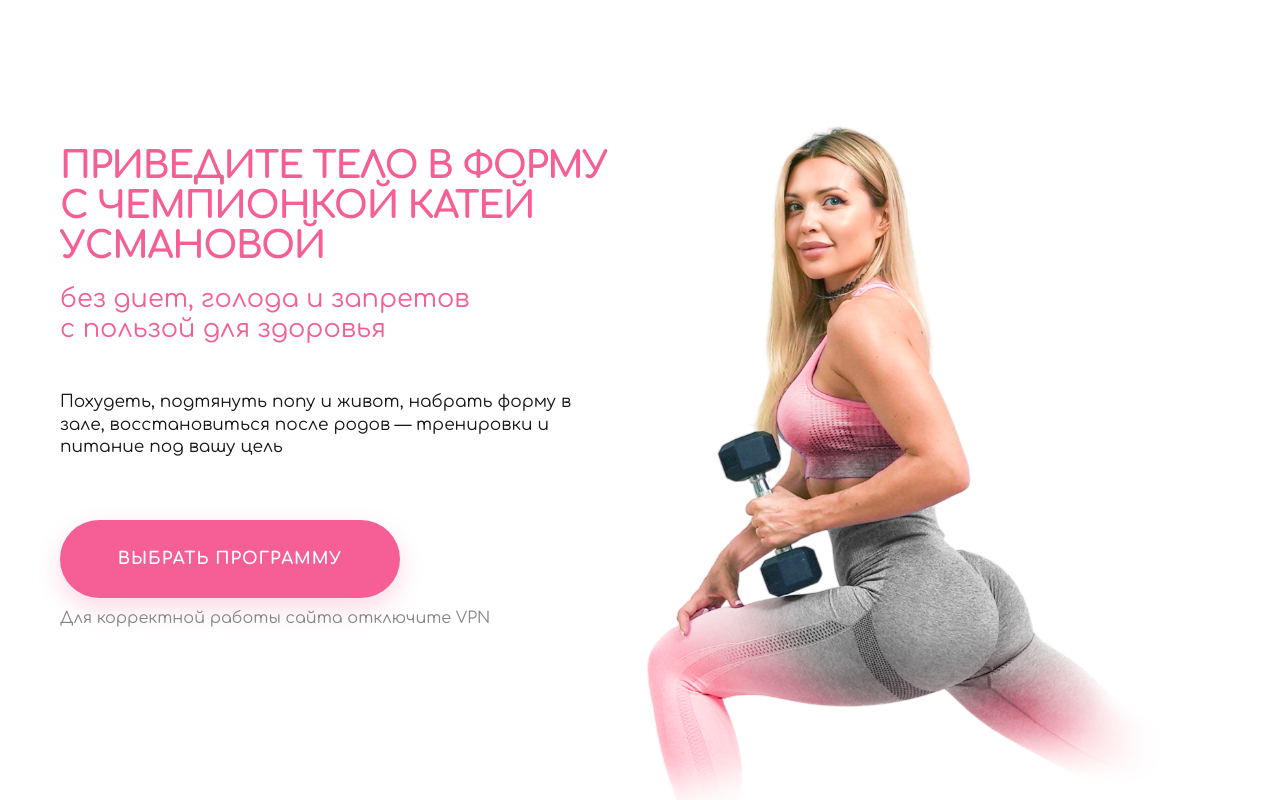
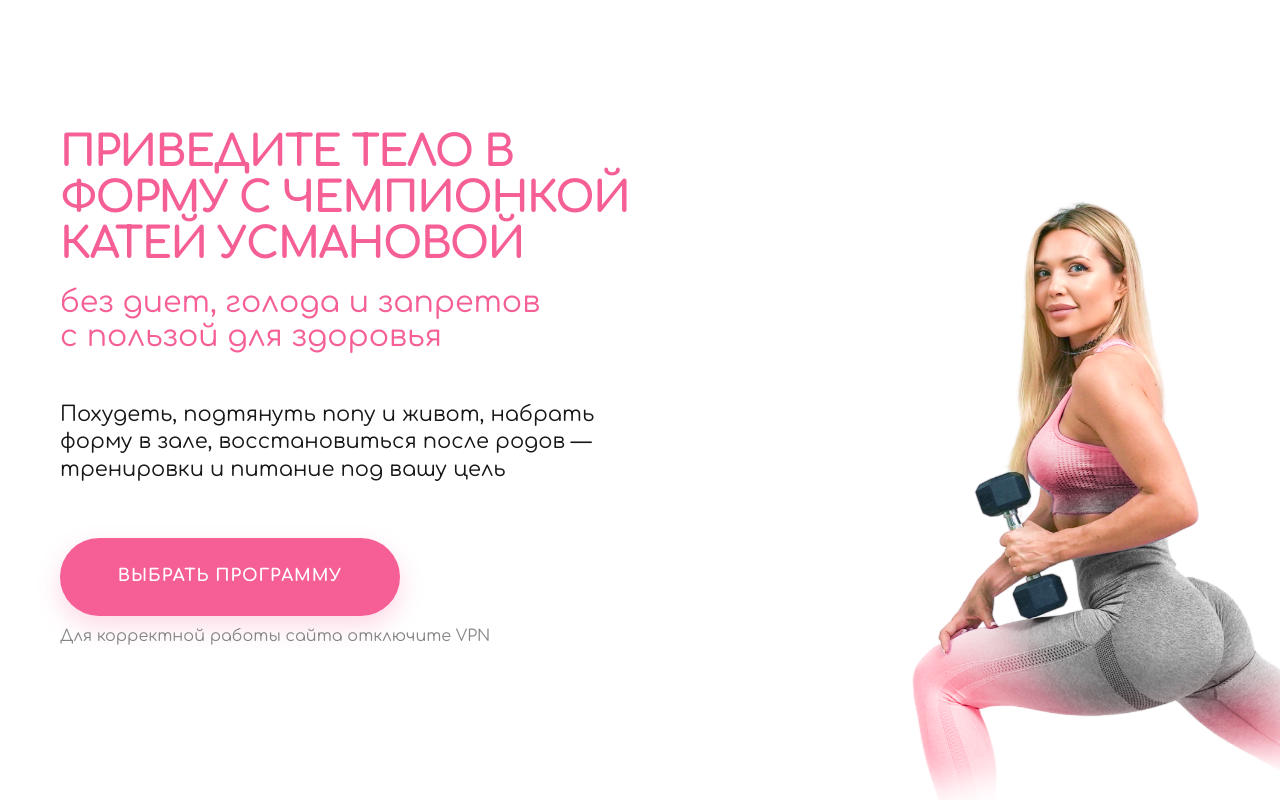
Before and after one commit to juliavibecoding-ai/usmanova-fit-test, a website: page index.html in a window 1280 px wide. Shown: the top 800 px of the page. Drawn offline with Linux system fonts and the light colour scheme.

Commit message:
fix: match hero original

```diff
--- a/index.html
+++ b/index.html
@@ -14,7 +14,7 @@
       href="https://fonts.googleapis.com/css2?family=Comfortaa:wght@300;400;500;600;700&display=swap"
       rel="stylesheet"
     >
-    <link rel="stylesheet" href="styles.css?v=final-scale-0622">
+    <link rel="stylesheet" href="styles.css?v=hero-original-0622">
   </head>
   <body>
     <main>
@@ -173,6 +173,6 @@
       </form>
     </dialog>
 
-    <script type="module" src="js/app.js?v=final-scale-0622"></script>
+    <script type="module" src="js/app.js?v=hero-original-0622"></script>
   </body>
 </html>
--- a/styles.css
+++ b/styles.css
@@ -107,10 +107,10 @@ input:focus-visible {
 .hero__inner {
   position: relative;
   display: grid;
-  width: min(1160px, calc(100% - 72px));
+  width: min(1640px, calc(100% - 260px));
   min-height: 100svh;
   margin-inline: auto;
-  grid-template-columns: 48% 52%;
+  grid-template-columns: 54% 46%;
   align-items: center;
 }
 
@@ -120,10 +120,10 @@ input:focus-visible {
 }
 
 .hero h1 {
-  max-width: 560px;
+  max-width: 800px;
   margin-bottom: 18px;
   color: var(--pink);
-  font-size: clamp(34px, 2.9vw, 50px);
+  font-size: clamp(36px, 3vw, 58px);
   font-weight: 700;
   letter-spacing: -0.035em;
   line-height: 1.08;
@@ -131,43 +131,86 @@ input:focus-visible {
 }
 
 .hero__subtitle {
-  margin-bottom: 48px;
+  margin-bottom: 128px;
   color: var(--pink);
-  font-size: clamp(22px, 2vw, 34px);
+  font-size: clamp(24px, 2vw, 40px);
   line-height: 1.15;
 }
 
 .hero__text {
-  max-width: 570px;
-  margin-bottom: 62px;
-  font-size: clamp(17px, 1.28vw, 23px);
+  max-width: 760px;
+  margin-bottom: 80px;
+  font-size: clamp(18px, 1.42vw, 28px);
   line-height: 1.32;
 }
 
 .button--hero {
-  min-width: 340px;
-  min-height: 78px;
-  font-size: 17px;
+  min-width: 510px;
+  min-height: 112px;
+  font-size: 26px;
 }
 
 .hero__note {
   margin: 10px 0 0;
   color: #858585;
-  font-size: 16px;
+  font-size: 24px;
 }
 
 .hero__visual {
   position: relative;
   align-self: end;
-  height: 610px;
+  height: 82svh;
 }
 
 .hero__visual img {
   position: absolute;
-  right: -34px;
-  bottom: -42px;
-  width: 665px;
+  right: -230px;
+  bottom: -36px;
+  width: clamp(680px, 41vw, 840px);
   max-width: none;
+}
+
+@media (min-width: 1600px) {
+  .hero__visual img {
+    transform: translateY(-170px);
+  }
+}
+
+@media (max-width: 1300px) {
+  .hero__inner {
+    width: min(1160px, calc(100% - 72px));
+    grid-template-columns: 50% 50%;
+  }
+
+  .hero h1 {
+    max-width: 600px;
+    font-size: clamp(34px, 3.35vw, 46px);
+  }
+
+  .hero__subtitle {
+    margin-bottom: 46px;
+    font-size: clamp(22px, 2.4vw, 30px);
+  }
+
+  .hero__text {
+    max-width: 560px;
+    margin-bottom: 54px;
+    font-size: clamp(17px, 1.65vw, 21px);
+  }
+
+  .button--hero {
+    min-width: 340px;
+    min-height: 78px;
+    font-size: 17px;
+  }
+
+  .hero__note {
+    font-size: 16px;
+  }
+
+  .hero__visual img {
+    width: clamp(500px, 46vw, 620px);
+  }
 }
 
 .trainer {
```
